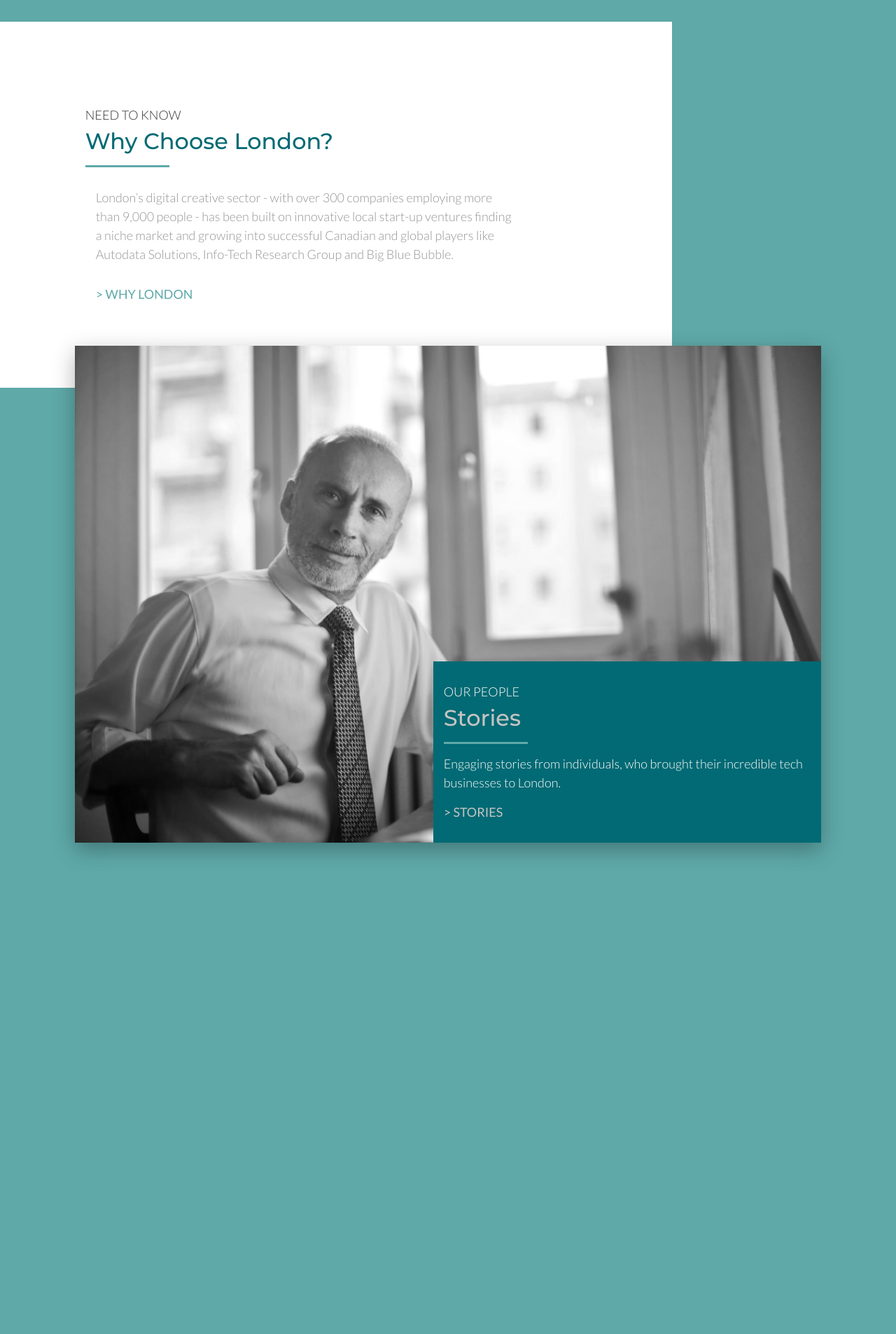
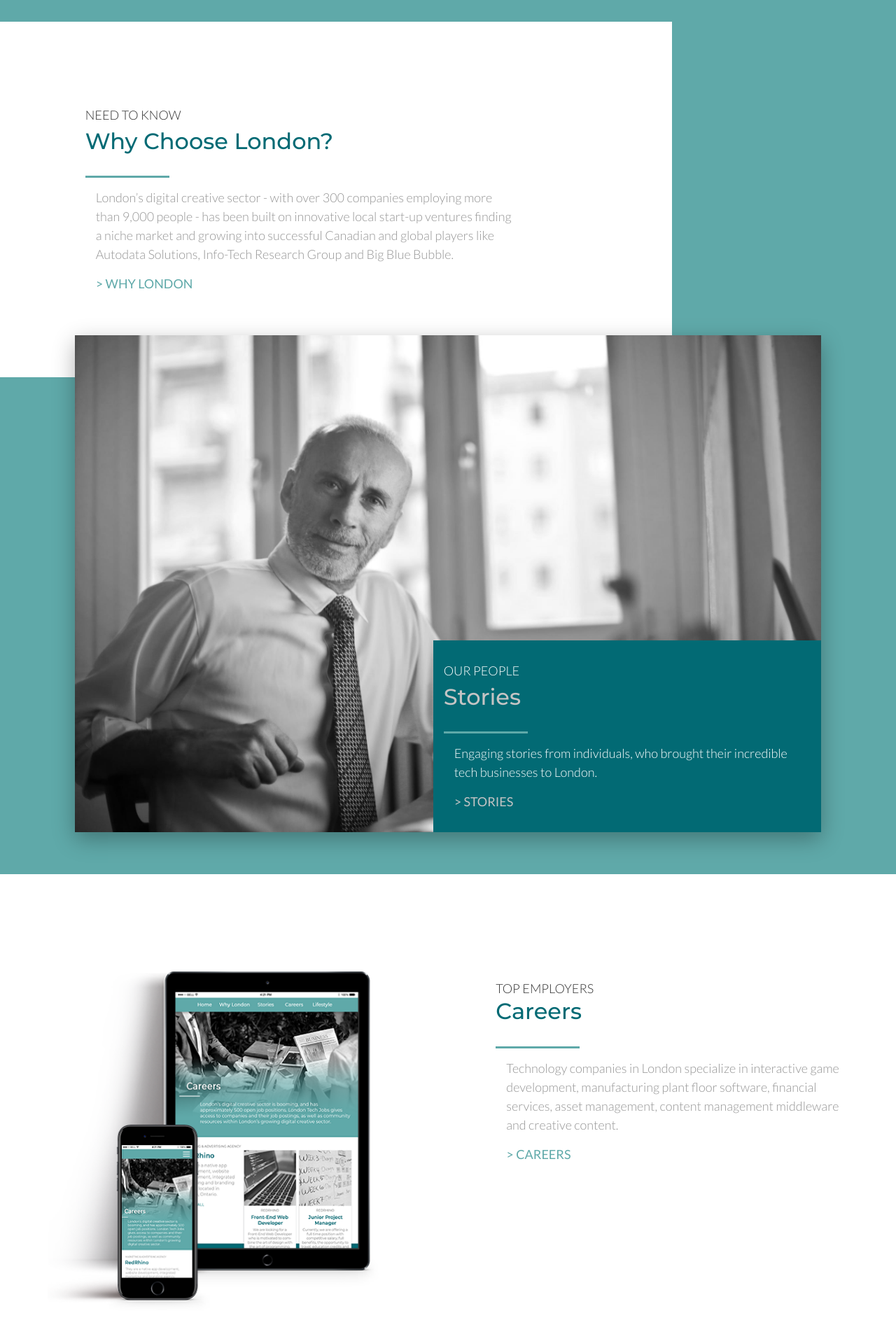
Before and after one commit to jaoueis/fwyllie_ledc, a PHP site: page / in a window 1280 px wide. Shown: the part 608-2514 px from the top of the page at 70% size. Before the commit the page ends 1833 px from the top, so only its background shows below. Run offline with PHP 8.4, Linux system fonts and the light colour scheme.

Commit message:
set up home careers

```diff
--- a/css/styles.css
+++ b/css/styles.css
@@ -236,7 +236,7 @@
     @media screen and (min-width: 62rem) {
       .home-why h2 {
         margin-top: 5px;
-        margin-bottom: 15px; } }
+        margin-bottom: 30px; } }
   .home-why .left-hr {
     content: "";
     width: 40px;
@@ -259,7 +259,7 @@
     margin-bottom: 15px; }
     @media screen and (min-width: 62rem) {
       .home-why .p-grey {
-        margin: 30px 0; } }
+        margin: 15px 0; } }
   .home-why .p-grey,
   .home-why .cta {
     padding-left: 15px; }
@@ -305,7 +305,7 @@
     @media screen and (min-width: 62rem) {
       .home-stories-text-wrap h2 {
         margin-top: 5px;
-        margin-bottom: 15px; } }
+        margin-bottom: 30px; } }
   .home-stories-text-wrap .left-hr {
     content: "";
     width: 40px;
@@ -325,7 +325,58 @@
       .home-stories-text-wrap .left-hr {
         position: static; } }
   .home-stories-text-wrap p {
-    margin-bottom: 15px; }
+    margin-bottom: 15px;
+    padding-left: 15px; }
     @media screen and (min-width: 62rem) {
       .home-stories-text-wrap p {
         margin: 15px 0; } }
+  .home-stories-text-wrap .cta-grey-light {
+    padding-left: 15px; }
+
+.home-careers-text-wrap {
+  padding: 30px 15px; }
+  .home-careers-text-wrap h2 {
+    margin-bottom: 30px; }
+  .home-careers-text-wrap .left-hr {
+    content: "";
+    width: 40px;
+    height: 3px;
+    position: absolute;
+    z-index: 1;
+    left: 0;
+    background: #5fa9a9;
+    top: 32%; }
+    @media screen and (min-width: 62rem) {
+      .home-careers-text-wrap .left-hr {
+        width: 120px; } }
+    @media screen and (min-width: 40rem) {
+      .home-careers-text-wrap .left-hr {
+        top: 38%; } }
+    @media screen and (min-width: 62rem) {
+      .home-careers-text-wrap .left-hr {
+        position: static; } }
+  .home-careers-text-wrap p {
+    margin: 15px 0;
+    padding-left: 15px; }
+  .home-careers-text-wrap .cta {
+    padding-left: 15px; }
+  @media screen and (min-width: 64rem) {
+    .home-careers-text-wrap {
+      margin: 120px auto; } }
+
+.home-careers-img-wrap {
+  margin-bottom: 30px; }
+  .home-careers-img-wrap img {
+    width: 100%; }
+  @media screen and (min-width: 64rem) {
+    .home-careers-img-wrap {
+      margin: 120px auto; } }
+
+.quote-wrap {
+  padding: 30px 15px;
+  background: #5fa9a9;
+  text-align: center; }
+  .quote-wrap p {
+    margin-bottom: 15px; }
+  .quote-wrap span {
+    text-transform: none; }
--- a/index.php
+++ b/index.php
@@ -4,6 +4,7 @@
 include('sections/home-banner.html');
 include('sections/home-why.html');
 include('sections/home-stories.html');
+include('sections/home-careers.html');
 
 ?>
 
--- /dev/null
+++ b/sass/_home-careers.scss
@@ -0,0 +1,49 @@
+.home-careers-text-wrap {
+    padding: 30px 15px;
+    h2 {
+        margin-bottom: 30px;
+    }
+    .left-hr {
+        @include left-hr;
+        background: $light-blue;
+        top: 32%;
+        @media screen and (min-width: 40rem) {
+            top: 38%;
+        }
+        @media screen and (min-width: 62rem) {
+            position: static;
+        }
+    }
+    p {
+        margin: 15px 0;
+        padding-left: 15px;
+    }
+    .cta {
+        padding-left: 15px;
+    }
+    @media screen and (min-width: 64rem) {
+        margin: 120px auto;
+    }
+}
+
+.home-careers-img-wrap {
+    margin-bottom: 30px;
+    img {
+        width: 100%;
+    }
+    @media screen and (min-width: 64rem) {
+        margin: 120px auto;
+    }
+}
+
+.quote-wrap {
+    padding: 30px 15px;
+    background: $light-blue;
+    text-align: center;
+    p {
+        margin-bottom: 15px;
+    }
+    span {
+        text-transform: none;
+    }
+}
--- a/sass/_home-stories.scss
+++ b/sass/_home-stories.scss
@@ -38,7 +38,7 @@
         margin-bottom: 30px;
         @media screen and (min-width: 62rem) {
             margin-top: 5px;
-            margin-bottom: 15px;
+            margin-bottom: 30px;
         }
     }
     .left-hr {
@@ -54,8 +54,12 @@
     }
     p {
         margin-bottom: 15px;
+        padding-left: 15px;
         @media screen and (min-width: 62rem) {
             margin: 15px 0;
         }
     }
+    .cta-grey-light {
+        padding-left: 15px;
+    }
 }
--- a/sass/_home-why.scss
+++ b/sass/_home-why.scss
@@ -7,7 +7,7 @@
         margin-bottom: 30px;
         @media screen and(min-width: 62rem) {
             margin-top: 5px;
-            margin-bottom: 15px;
+            margin-bottom: 30px;
         }
     }
     .left-hr {
@@ -24,7 +24,7 @@
     .p-grey {
         margin-bottom: 15px;
         @media screen and(min-width: 62rem) {
-            margin: 30px 0;
+            margin: 15px 0;
         }
     }
     .p-grey,
--- a/sass/styles.scss
+++ b/sass/styles.scss
@@ -3,3 +3,4 @@
 @import "banner";
 @import "home-why";
 @import "home-stories";
+@import "home-careers";
--- /dev/null
+++ b/sections/home-careers.html
@@ -0,0 +1,18 @@
+<div class="container-fluid home-careers-wrap">
+    <section class="row">
+        <div class="col-12 order-12 order-lg-1 col-lg-5 offset-lg-1 home-careers-img-wrap">
+            <img src="../images/ipad_iphone_mockup.png" alt="iPad and iPhone mockup">
+        </div>
+        <div class="col-12 order-1 col-lg-5 home-careers-text-wrap">
+            <span class="span-title">top employers</span>
+            <h2 class="h2-blue">Careers</h2>
+            <div class="left-hr"></div>
+            <p class="p-grey">Technology companies in London specialize in interactive game development, manufacturing plant floor software, financial services, asset management, content management middleware and creative content.</p>
+            <a href="#" class="cta">> careers</a>
+        </div>
+        <div class="col-12 order-12 col-lg-10 quote-wrap">
+            <p class="p-white">“London’s digital creative sector has grown in all aspects. The roles and programs have become more diverse and more specialized, and we have certainly benefited from that growth.”</p>
+            <span class="span-title">Greg Perrier, President and CEO, Autodata Solutions</span>
+        </div>
+    </section>
+</div>
```
Also changed, not shown: images/ipad_iphone_mockup.png (added).
